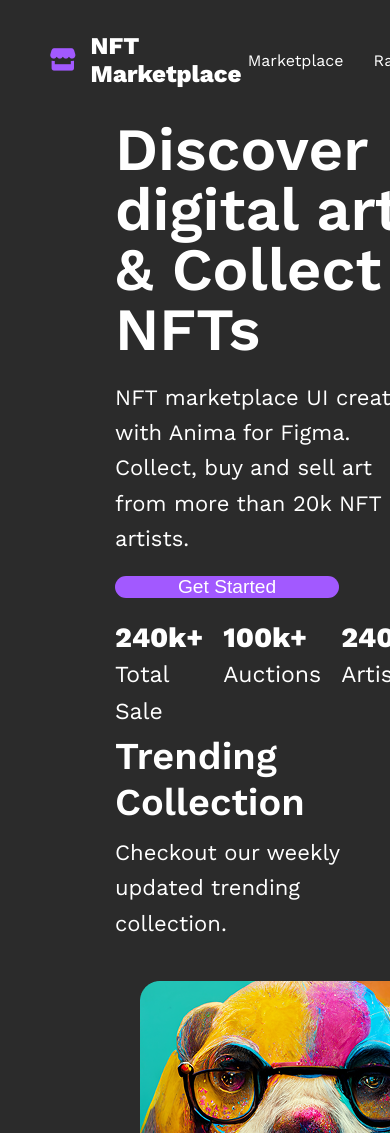
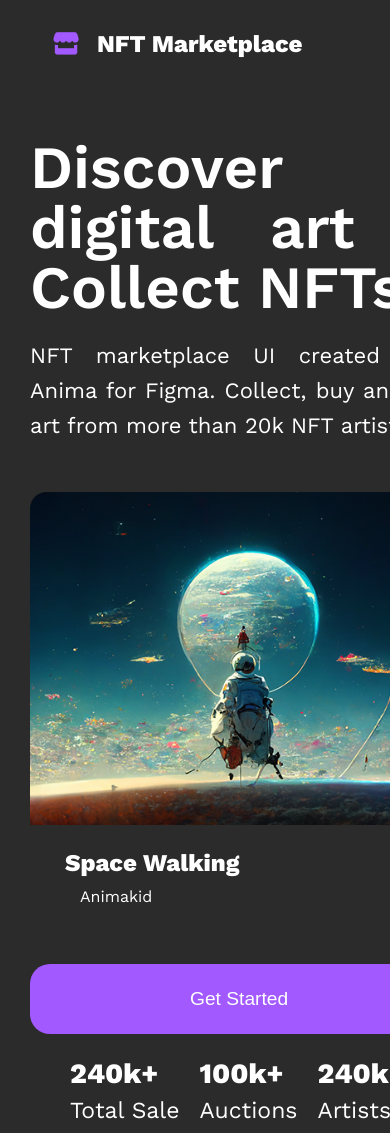
Before and after one commit to Imronbek213/New-project, a plain HTML site: page index.html in a window 390 px wide. Shown: the top 1133 px of the page. Drawn offline with nearby package versions, Linux system fonts and the light colour scheme.

Commit message:
Yana yangi loyiha yaratildi

```diff
--- a/sass/style.scss
+++ b/sass/style.scss
@@ -703,17 +703,72 @@
                     }
                 }
             }
-            .suz{
+
+            .suz {
                 width: 100%;
                 height: 100px;
-                padding:10px 115px;
-                color:white;
+                padding: 10px 115px;
+                color: white;
                 height: 50px;
                 background-color: #3B3B3B;
-                p{
+
+                p {
                     width: 1110px;
-                    height:40px;
-                    border-top:1px solid grey;
+                    height: 40px;
+                    border-top: 1px solid grey;
+                }
+            }
+        }
+    }
+
+    @media (max-width:480px) {
+        header nav .a {
+            display: none;
+        }
+
+        header section {
+            margin-top: 50px;
+            flex-direction: column;
+            padding: 0px 30px 0px 30px;
+            width: 315px;
+            text-align: justify;
+
+            .suz1 {
+                width: 420px;
+
+                button {
+                    margin-top: 500px;
+                    padding: 35px 160px;
+                    width: 100%;
+                    display: flex;
+                    align-items: center;
+                    justify-content: space-between;
+                }
+            }
+
+            .suz2 {
+                margin-top: -220px;
+                width: 423px;
+                margin-bottom: 150px;
+            }
+
+            .cards {
+                padding: 0px 40px;
+            }
+        }
+
+        main {
+            .gd {
+                margin-left: 30px;
+                margin-top: 100px;
+            }
+
+            nav {
+                padding: 0px 75px;
+
+                .cards {
+                    flex-direction: column;
+                    gap: 70px;
                 }
             }
         }
```
Also changed, not shown: css/style.css, 1 other file.
